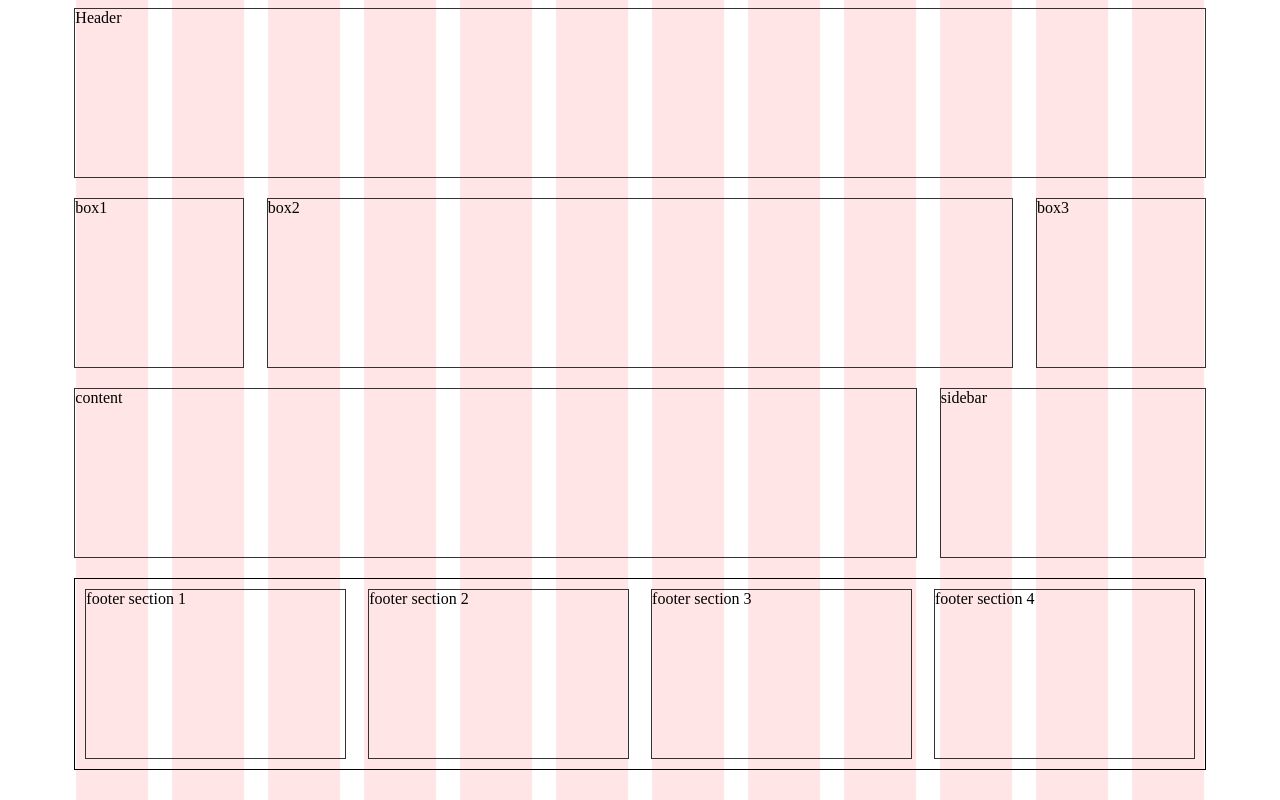
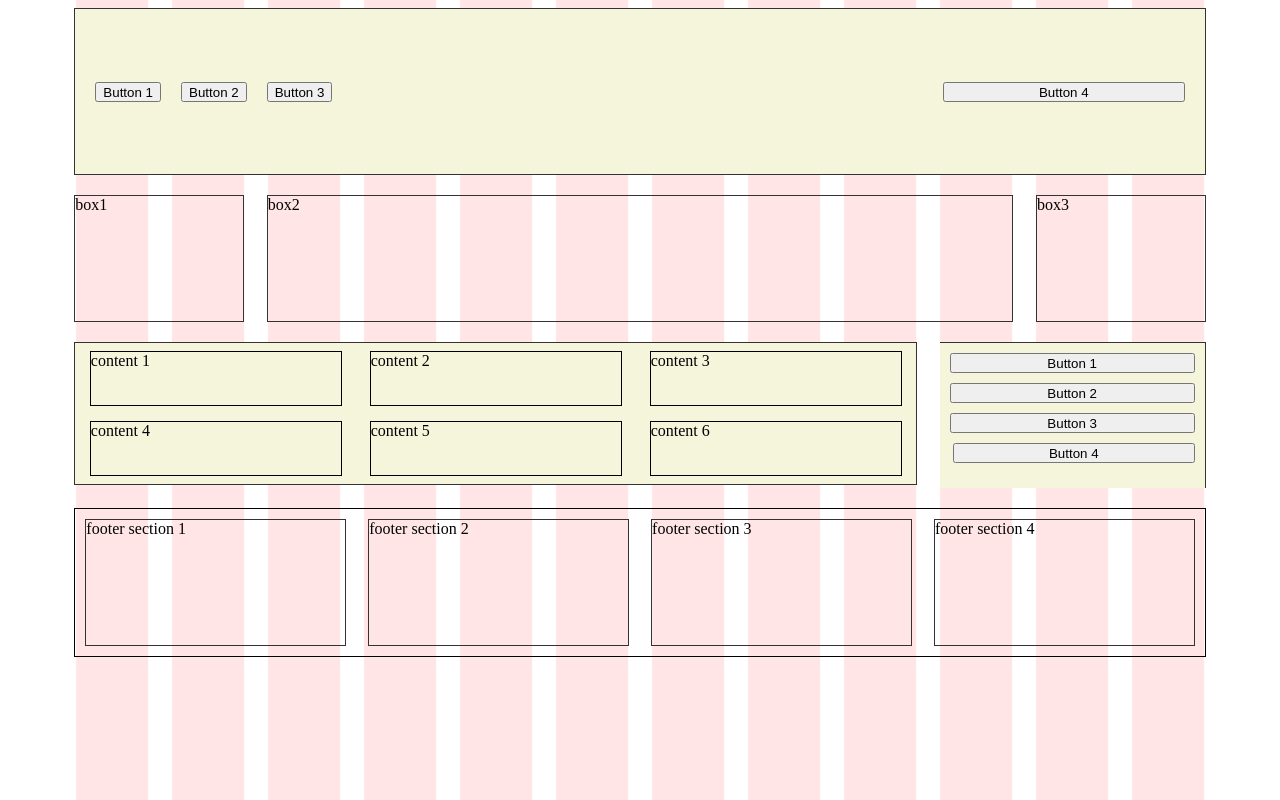
Before and after one commit to andreasLoetzsch/media-query, a plain HTML site: page index.html in a window 1280 px wide. Drawn offline with Linux system fonts and the light colour scheme.

Commit message:
flex-box first page added

```diff
--- a/CSS/style.css
+++ b/CSS/style.css
@@ -6,7 +6,7 @@ body {
 [class*="section"] {
   border: 1px solid #333;
   min-height: 100px;
-  height: 21vh;
+  height: 125px;
 }
 
 #container,
@@ -24,6 +24,88 @@ body {
   padding: 10px;
   box-sizing: border-box;
   margin-top: 20px;
+}
+
+.section-header {
+  background-color: beige;
+  display: flex;
+  padding: 20px;
+  gap: 20px;
+  align-items: center;
+  justify-content: flex-start;
+}
+
+#btn1 {
+  height: 20px;
+
+}
+
+#btn2 {
+  height: 20px;
+}
+
+#btn3 {
+  height: 20px;
+}
+
+#btn4 {
+  height: 20px;
+  margin-left: auto;
+}
+
+.section-content {
+  height: 125px;
+  display: flex;
+  background-color: beige;
+  padding: 8px;
+  flex-wrap: wrap;
+  justify-content: space-around;
+  gap: 15px;
+}
+
+#content-1 {
+  border: 1px solid black;
+  width: 250px
+}
+
+#content-2 {
+  border: 1px solid black;
+  width: 250px
+}
+
+#content-3 {
+  border: 1px solid black;
+  width: 250px
+}
+
+#content-4 {
+  border: 1px solid black;
+  width: 250px
+}
+
+#content-5 {
+  border: 1px solid black;
+  width: 250px
+}
+
+#content-6 {
+  border: 1px solid black;
+  width: 250px
+}
+
+.section-sidebar {
+  background-color: beige;
+  display: flex;
+  flex-direction: column;
+  padding: 10px;
+  gap: 10px;
+  border-bottom: none;
+  border-left: none;
+  justify-content: start;
+}
+
+#btn4 {
+  width: 241.66px;
 }
 
 .section-header {
@@ -67,52 +149,68 @@ body {
   .section-box1 {
     grid-column: 1 / span 3;
   }
+
   .section-box2 {
     grid-column: 4 / span 6;
   }
+
   .section-box3 {
     grid-column: 10 / span 3;
   }
+
   .section-content {
     grid-column: 1 / span 8;
   }
+
   .section-sidebar {
     grid-column: 9 / span 4;
   }
 }
+
 @media screen and (max-width: 960px) {
   .section-box1 {
     grid-column: 1 / span 4;
   }
+
   .section-box2 {
     grid-column: 5 / span 4;
   }
+
   .section-box3 {
     grid-column: 9 / span 4;
   }
+
   .section-content {
     grid-column: 1 / span 6;
   }
+
   .section-sidebar {
     grid-column: 7 / span 6;
   }
+
   .section-footer1 {
     grid-column: 1 / span 6;
   }
+
   .section-footer2 {
     grid-column: 7 / span 6;
   }
+
   .section-footer3 {
     grid-column: 1 / span 6;
   }
+
   .section-footer4 {
     grid-column: 7 / span 6;
   }
+
   [class*="section"] {
     height: 17vh;
   }
 }
+
 @media screen and (max-width: 768px) {
+
   .section-sidebar,
   .section-footer1,
   .section-footer2,
@@ -120,18 +218,22 @@ body {
   .section-footer4 {
     grid-column: 1 / span 12;
   }
+
   .section-box1 {
     grid-column: 1 / span 12;
     grid-row: 2;
   }
+
   .section-box2 {
     grid-column: 1 / span 12;
     grid-row: 3;
   }
+
   .section-box3 {
     grid-column: 1 / span 12;
     grid-row: 4;
   }
+
   .section-content {
     grid-row: 5;
     grid-column: 1 / span 12;
--- a/index.html
+++ b/index.html
@@ -1,5 +1,6 @@
 <!DOCTYPE html>
 <html lang="en">
+
 <head>
   <meta charset="UTF-8" />
   <meta http-equiv="X-UA-Compatible" content="IE=edge" />
@@ -7,14 +8,32 @@
   <title>Inlämningsuppgift 1 - Responsive layout</title>
   <link rel="stylesheet" href="css/style.css" />
 </head>
+
 <body>
   <div id="container">
-      <section class="section-header">Header</section>
+    <div class="section-header">
+      <button id="btn1">Button 1</button>
+      <button id="btn2">Button 2</button>
+      <button id="btn3">Button 3</button>
+      <button id="btn4">Button 4</button>
+    </div>
     <section class="section-box1">box1</section>
     <section class="section-box2">box2</section>
     <section class="section-box3">box3</section>
-      <section class="section-content">content</section>
-      <section class="section-sidebar">sidebar</section>
+    <div class="section-content">
+      <section id="content-1">content 1</section>
+      <section id="content-2">content 2</section>
+      <section id="content-3">content 3</section>
+      <section id="content-4">content 4</section>
+      <section id="content-5">content 5</section>
+      <section id="content-6">content 6</section>
+    </div>
+    <div class="section-sidebar">
+      <button id="btn1">Button 1</button>
+      <button id="btn2">Button 2</button>
+      <button id="btn3">Button 3</button>
+      <button id="btn4">Button 4</button>
+    </div>
   </div>
   <div id="container-footer">
     <section class="section-footer1">footer section 1</section>
@@ -23,4 +42,5 @@
     <section class="section-footer4">footer section 4</section>
   </div>
 </body>
+
 </html>
```
Lines whose indentation alone changed are shown as unchanged.
